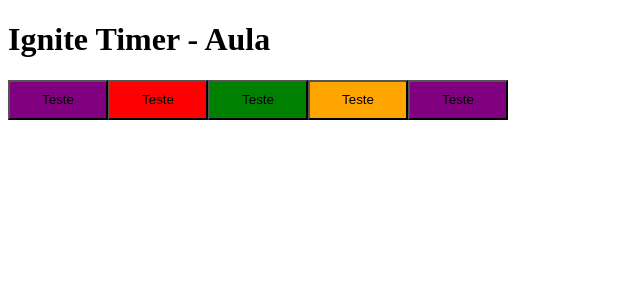
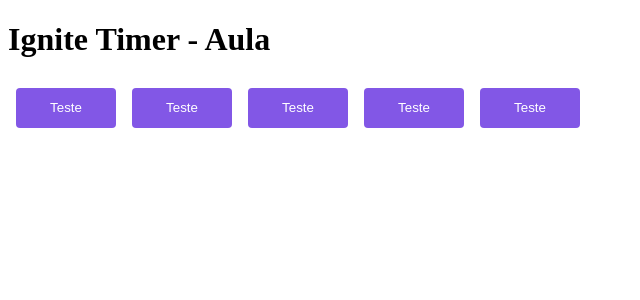
Before and after one commit to augustomarsola/02-newignite-timer, a React (Vite) app: page / in a window 1280 px wide. Shown: the top 300 px of the page, without its empty margins (0-640 px from the left). Built offline with nearby package versions, Linux system fonts and the light colour scheme.

Commit message:
Added theme provider on styled components

```diff
--- a/src/App.tsx
+++ b/src/App.tsx
@@ -1,14 +1,16 @@
+import { ThemeProvider } from "styled-components";
 import { Button } from "./components/Button";
+import { defaultTheme } from "./styles/themes/default";
 
 export function App() {
   return (
-    <>
+    <ThemeProvider theme={defaultTheme}>
       <h1>Ignite Timer - Aula</h1>
       <Button>Teste</Button>
       <Button variant="danger">Teste</Button>
       <Button variant="success">Teste</Button>
       <Button variant="secondary">Teste</Button>
       <Button variant="primary">Teste</Button>
-    </>
+    </ThemeProvider>
   );
 }
--- a/src/components/Button.styles.ts
+++ b/src/components/Button.styles.ts
@@ -16,9 +16,11 @@
 export const ButtonContainer = styled.button<ButtonContainerProps>`
   width: 100px;
   height: 40px;
+  border-radius: 4px;
+  border: 0;
+  margin: 8px;
+  cursor: pointer;
 
-  ${(props) =>
-    css`
-      background: ${buttonVariants[props.variant]};
-    `}
+  color: ${(props) => props.theme.white};
+  background: ${(props) => props.theme.primary};
 `;
--- /dev/null
+++ b/src/styles/themes/default.ts
@@ -0,0 +1,5 @@
+export const defaultTheme = {
+  white: "#fff",
+  primary: "#8257e6",
+  secondary: "orange",
+};
```
Also changed, not shown: 1 other file (tests, documents, lock files or other folders).
